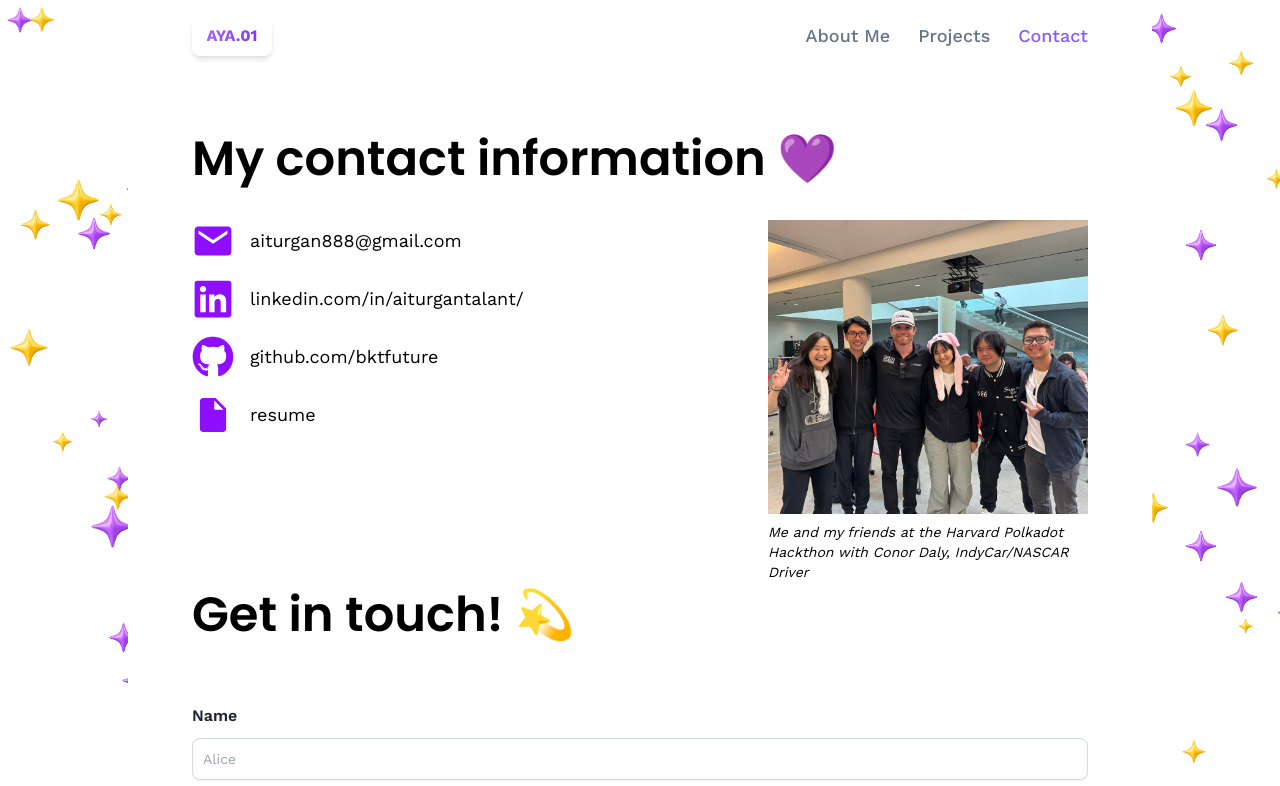
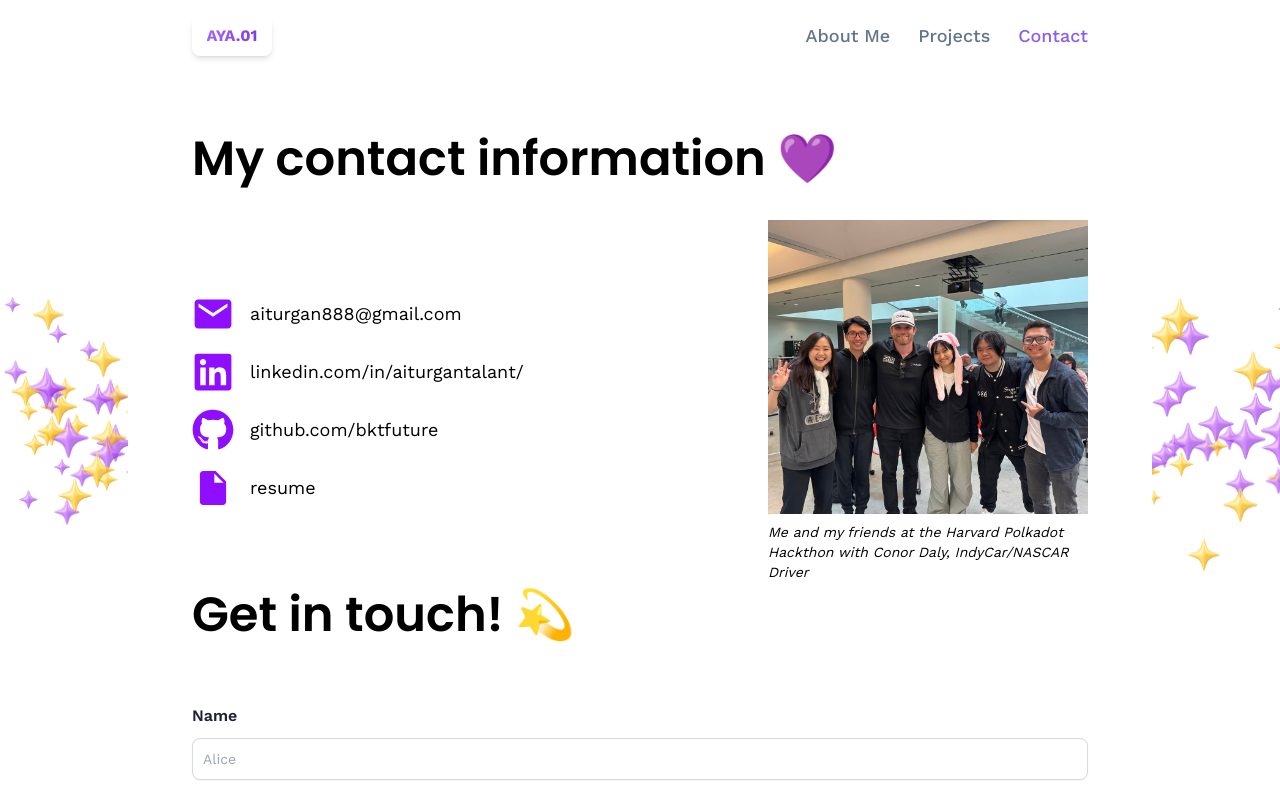
Before and after one commit to bktfuture/ayaportfolio, a React (Vite) app: page /contact in a window 1280 px wide. Shown: the top 786 px of the page. Built offline with nearby package versions, Linux system fonts and the light colour scheme.

Commit message:
finished the bg animation for the pages

```diff
--- a/src/App.jsx
+++ b/src/App.jsx
@@ -1,6 +1,6 @@
 import { About, Contact, Home, Projects } from './pages';
-import React, { useEffect, useRef } from 'react';
-import { Route, BrowserRouter as Router, Routes } from 'react-router-dom';
+import React, { useEffect, useRef, useState } from 'react';
+import { Route, BrowserRouter as Router, Routes, useLocation } from 'react-router-dom';
 
 import Navbar from './components/Navbar';
 import star1 from './assets/images/3dstar2.png';
@@ -8,39 +8,44 @@ import star2 from './assets/images/3dstar.png';
 
 const App = () => {
 	const backgroundRef = useRef(null);
+	const location = useLocation();
+	const [isHomePage, setIsHomePage] = useState(false);
 
 	useEffect(() => {
-		const background = backgroundRef.current;
+		setIsHomePage(location.pathname === '/');
+	}, [location.pathname]);
 
-		if (background) {
+	useEffect(() => {
+		if (!isHomePage && backgroundRef.current) {
+			const background = backgroundRef.current;
 			background.innerHTML = '';
 
-			for (let i = 0; i < 200; i++) {
+			for (let i = 0; i < 300; i++) {
 				const star = document.createElement('img');
 
 				const isStar1 = Math.random() < 0.5;
 				star.src = isStar1 ? star1 : star2;
 				star.alt = 'Star';
-				star.className = 'absolute w-8 h-8';
+				star.className = 'star';
 
 				const x = Math.random() * 100;
-				const y = Math.random() * 100;
-
+				const size = Math.random() * 2 + 1;
+				const animationDuration = Math.random() * 2 + 5;
 				star.style.left = `${x}%`;
-				star.style.top = `${y}%`;
-
-				const size = Math.random() * 2 + 1;
 				star.style.width = `${size}rem`;
 				star.style.height = `${size}rem`;
+
+				star.style.animationDuration = `${animationDuration + 3}s`;
+				star.style.animationDelay = `${Math.random() * 2}s`;
 
 				background.appendChild(star);
 			}
 		}
-	}, []);
+	}, [isHomePage]);
 
 	return (
 		<div className="relative min-h-screen">
-			<div ref={backgroundRef} className="absolute inset-0 bg-white z-0 overflow-hidden" aria-hidden="true"></div>
+			{!isHomePage && <div ref={backgroundRef} className="absolute inset-0 bg-white z-0 overflow-hidden" aria-hidden="true"></div>}
 
 			<main className="relative z-10">
 				<Navbar />
--- a/src/index.css
+++ b/src/index.css
@@ -184,3 +184,21 @@ body:has(.card[data-color='green']:hover) {
 	border: #fff;
 	box-shadow: 0.6vmin 0.6vmin #fff, 1vmin 1vmin #d2e4ff, 1vmin 1vmin #d2e4ff, 0.65vmin 1vmin #d2e4ff, 1vmin 0.65vmin #d2e4ff;
 }
+
+/* index.css or styles.css */
+@layer utilities {
+	.star {
+		position: fixed; /* Make stars stay fixed while scrolling */
+		opacity: 0.7;
+		animation: fall 10s linear infinite; /* Apply animation */
+	}
+}
+
+@keyframes fall {
+	0% {
+		transform: translateY(-100%); /* Start from above the viewport */
+	}
+	100% {
+		transform: translateY(100vh); /* Make the stars fall beyond the viewport height */
+	}
+}
--- a/src/pages/Contact.jsx
+++ b/src/pages/Contact.jsx
@@ -55,7 +55,7 @@ const Contact = () => {
 		<section className="relative flex lg:flex-row flex-col bg-white max-container">
 			<div className="flex-1 min-w-[50%] flex flex-col">
 				<h1 className="head-text">My contact information 💜</h1>
-				<div className="flex lg:flex-row flex-col w-full justify-between pt-7">
+				<div className="flex lg:flex-row flex-col w-full justify-between items-center pt-7">
 					<div className="flex gap-4 flex-col">
 						<a href="aiturgan888@gmail.com" target="_blank" className="flex items-center gap-4 text-lg">
 							<IoMdMail style={{ color: '#8f0eff', fontSize: '42px' }} />
--- a/tailwind.config.js
+++ b/tailwind.config.js
@@ -3,6 +3,19 @@ export default {
 	content: ['./index.html', './src/**/*.{js,ts,jsx,tsx}'],
 	theme: {
 		extend: {
+			animation: {
+				fall: 'fall 5s linear infinite',
+			},
+			keyframes: {
+				fall: {
+					'0%': {
+						transform: 'translateY(-10%)',
+					},
+					'100%': {
+						transform: 'translateY(150vh)',
+					},
+				},
+			},
 			colors: {
 				gray: {
 					200: '#D5DAE1',
```
